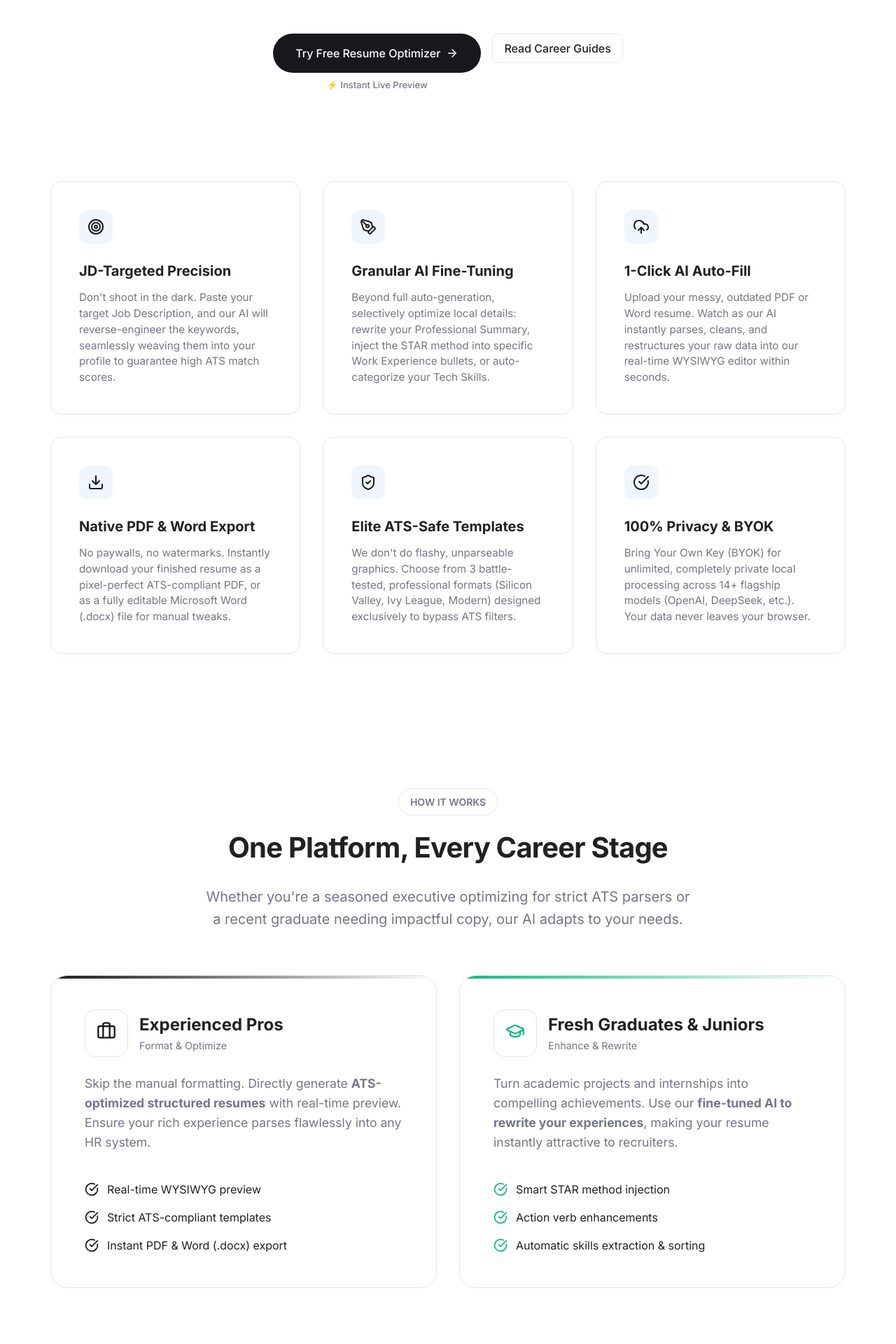
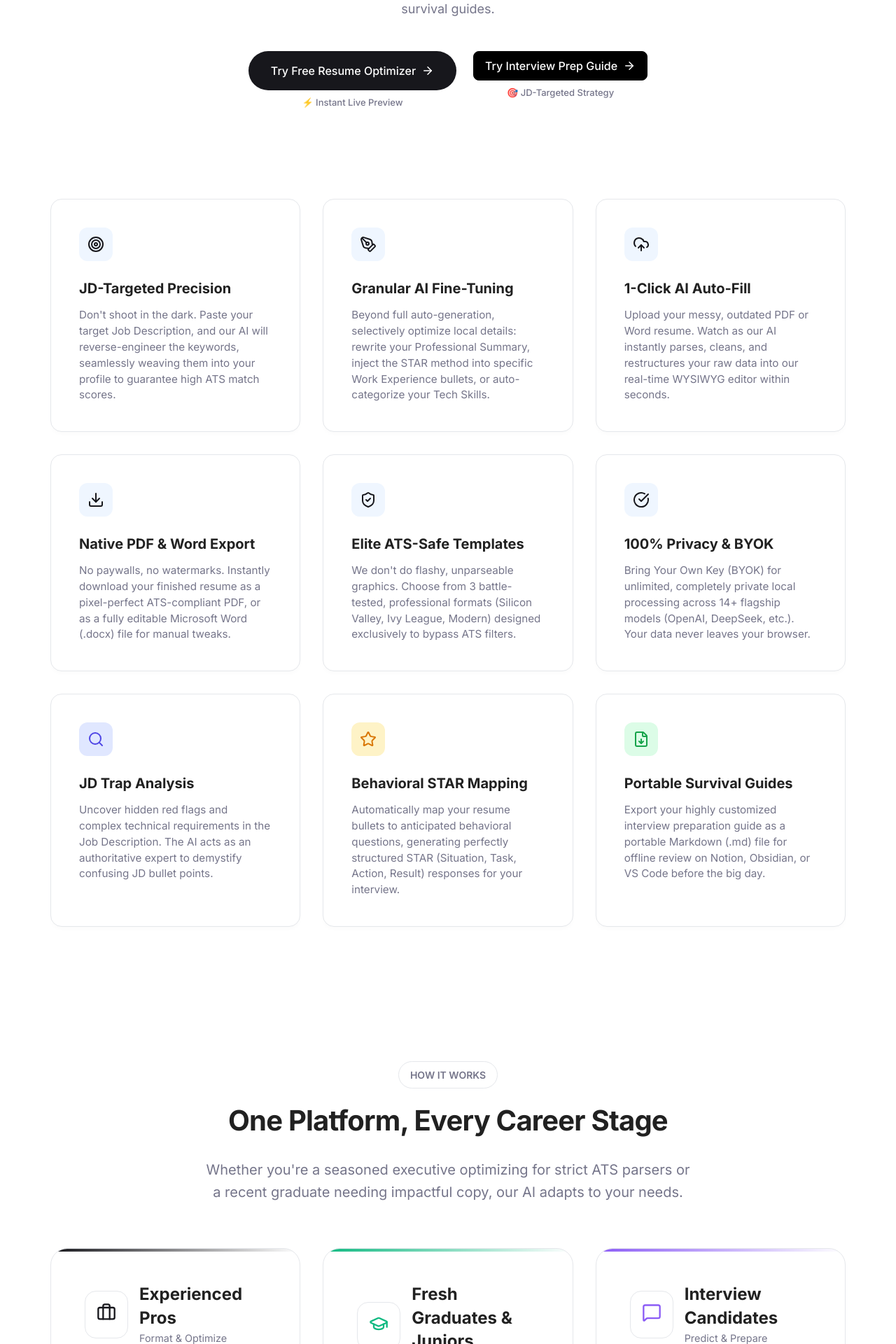
Before and after one commit to HermanTeng19/AI-Resume-Builder-SaaS, a React (Vite) app: page / in a window 1280 px wide. Shown: the part 600-2520 px from the top of the page at 70% size. Built offline with nearby package versions, Linux system fonts and the light colour scheme; a web font is replaced by a local one.

Commit message:
feat: promote Interview Prep Tool on Landing Page

```diff
--- a/src/pages/Landing.tsx
+++ b/src/pages/Landing.tsx
@@ -1,6 +1,6 @@
 import React from 'react';
 import { Link } from 'react-router-dom';
-import { ArrowRight, CheckCircle, ShieldCheck, Target, PenTool, Download, UploadCloud, Briefcase, GraduationCap } from 'lucide-react';
+import { ArrowRight, CheckCircle, ShieldCheck, Target, PenTool, Download, UploadCloud, Briefcase, GraduationCap, Search, Star, FileDown, MessageSquare } from 'lucide-react';
 import { SEO } from '../components/SEO';
 
 const modules = import.meta.glob('../content/blog/*.md', { query: '?raw', import: 'default', eager: true });
@@ -45,7 +45,7 @@ const articles = Object.keys(modules).map((path) => {
 
 const testimonials = [
   {
-    text: "I’ve subscribed to dozens of career newsletters, but Career Insight Labs stands out. The AI resume optimizer combined with deep industry reflection helped me land my dream job. It's thoughtful, and quietly inspiring.",
+    text: "I’ve subscribed to dozens of career newsletters, but Career Insight Labs stands out. The AI resume optimizer combined with the hyper-targeted interview survival guide helped me land my dream job. It's thoughtful, and quietly inspiring.",
     name: "Sarah Jenkins",
     title: "Product Manager",
     avatar: "https://randomuser.me/api/portraits/women/44.jpg"
@@ -75,7 +75,7 @@ const testimonials = [
     avatar: "https://randomuser.me/api/portraits/women/89.jpg"
   },
   {
-    text: "I was skeptical about AI resume builders until I found this. The targeted Job Description keyword injection completely changed my application strategy. Highly recommend it to anyone stuck in the job hunt.",
+    text: "I was skeptical about AI resume builders until I found this. The targeted Job Description keyword injection got me past the ATS, and the generated STAR behavioral answers saved me during the final interview round.",
     name: "Marcus Johnson",
     title: "Marketing Director",
     avatar: "https://randomuser.me/api/portraits/men/22.jpg"
@@ -101,18 +101,21 @@ const Landing: React.FC = () => {
             Master the Hiring Game.<br/><span className="gradient-text">AI Tools & Expert Insights.</span>
           </h1>
           <p className="hero-subtitle">
-            We analyze millions of data points to decode what modern Applicant Tracking Systems (ATS) want. Read our latest research or use our free AI tool to optimize your resume instantly.
+            We analyze millions of data points to decode what modern Applicant Tracking Systems (ATS) want. Use our free AI tools to optimize your resume instantly and prepare for interviews with hyper-targeted survival guides.
           </p>
-          <div className="hero-buttons">
+          <div className="hero-buttons" style={{ display: 'flex', gap: '1.5rem', flexWrap: 'wrap', justifyContent: 'center' }}>
             <div style={{ display: 'flex', flexDirection: 'column', alignItems: 'center', gap: '0.5rem' }}>
               <Link to="/app" className="btn btn-primary btn-lg">
                 Try Free Resume Optimizer <ArrowRight size={18} />
               </Link>
               <span style={{ fontSize: '13px', color: 'var(--text-muted)', fontWeight: 500 }}>⚡ Instant Live Preview</span>
             </div>
-            <Link to="/blog" className="btn btn-secondary btn-lg" style={{ alignSelf: 'flex-start' }}>
-              Read Career Guides
-            </Link>
+            <div style={{ display: 'flex', flexDirection: 'column', alignItems: 'center', gap: '0.5rem' }}>
+              <Link to="/interview-prep" className="btn btn-secondary btn-lg" style={{ background: 'var(--cohere-black)', color: 'white', borderColor: 'var(--cohere-black)' }}>
+                Try Interview Prep Guide <ArrowRight size={18} />
+              </Link>
+              <span style={{ fontSize: '13px', color: 'var(--text-muted)', fontWeight: 500 }}>🎯 JD-Targeted Strategy</span>
+            </div>
           </div>
         </div>
       </section>
@@ -148,6 +151,21 @@ const Landing: React.FC = () => {
           <div className="feature-icon-wrapper"><CheckCircle size={24} className="feature-icon" /></div>
           <h3>100% Privacy & BYOK</h3>
           <p>Bring Your Own Key (BYOK) for unlimited, completely private local processing across 14+ flagship models (OpenAI, DeepSeek, etc.). Your data never leaves your browser.</p>
+        </div>
+        <div className="feature-card">
+          <div className="feature-icon-wrapper" style={{ background: '#e0e7ff', color: '#4f46e5' }}><Search size={24} /></div>
+          <h3>JD Trap Analysis</h3>
+          <p>Uncover hidden red flags and complex technical requirements in the Job Description. The AI acts as an authoritative expert to demystify confusing JD bullet points.</p>
+        </div>
+        <div className="feature-card">
+          <div className="feature-icon-wrapper" style={{ background: '#fef3c7', color: '#d97706' }}><Star size={24} /></div>
+          <h3>Behavioral STAR Mapping</h3>
+          <p>Automatically map your resume bullets to anticipated behavioral questions, generating perfectly structured STAR (Situation, Task, Action, Result) responses for your interview.</p>
+        </div>
+        <div className="feature-card">
+          <div className="feature-icon-wrapper" style={{ background: '#dcfce7', color: '#16a34a' }}><FileDown size={24} /></div>
+          <h3>Portable Survival Guides</h3>
+          <p>Export your highly customized interview preparation guide as a portable Markdown (.md) file for offline review on Notion, Obsidian, or VS Code before the big day.</p>
         </div>
       </section>
 
@@ -205,6 +223,27 @@ const Landing: React.FC = () => {
               <li style={{ display: 'flex', alignItems: 'center', gap: '0.75rem', color: 'var(--text-color)' }}><CheckCircle size={20} style={{ color: '#10b981' }} /> Smart STAR method injection</li>
               <li style={{ display: 'flex', alignItems: 'center', gap: '0.75rem', color: 'var(--text-color)' }}><CheckCircle size={20} style={{ color: '#10b981' }} /> Action verb enhancements</li>
               <li style={{ display: 'flex', alignItems: 'center', gap: '0.75rem', color: 'var(--text-color)' }}><CheckCircle size={20} style={{ color: '#10b981' }} /> Automatic skills extraction & sorting</li>
+            </ul>
+          </div>
+          {/* Interview Card */}
+          <div className="glass-card" style={{ padding: '3rem', borderRadius: '24px', border: '1px solid var(--border-color)', position: 'relative', overflow: 'hidden', display: 'flex', flexDirection: 'column' }}>
+             <div style={{ position: 'absolute', top: 0, left: 0, width: '100%', height: '4px', background: 'linear-gradient(90deg, #8b5cf6, transparent)' }}></div>
+            <div style={{ display: 'flex', alignItems: 'center', gap: '1rem', marginBottom: '1.5rem' }}>
+              <div style={{ padding: '1rem', borderRadius: '16px', backgroundColor: 'var(--bg-secondary)', border: '1px solid var(--border-color)' }}>
+                <MessageSquare size={28} style={{ color: '#8b5cf6' }} />
+              </div>
+              <div>
+                <h3 style={{ fontSize: '1.5rem', fontWeight: 700, margin: 0 }}>Interview Candidates</h3>
+                <span style={{ color: 'var(--text-muted)', fontSize: '0.9rem' }}>Predict & Prepare</span>
+              </div>
+            </div>
+            <p style={{ color: 'var(--text-muted)', fontSize: '1.1rem', lineHeight: '1.6', marginBottom: '2.5rem', flex: 1 }}>
+              Stop guessing what they will ask. Generate a <strong>hyper-targeted survival guide</strong> based on your exact resume and the target JD to anticipate trap questions.
+            </p>
+            <ul style={{ listStyle: 'none', padding: 0, margin: 0, display: 'flex', flexDirection: 'column', gap: '1rem' }}>
+              <li style={{ display: 'flex', alignItems: 'center', gap: '0.75rem', color: 'var(--text-color)' }}><CheckCircle size={20} style={{ color: '#8b5cf6' }} /> Clarify confusing JD terms</li>
+              <li style={{ display: 'flex', alignItems: 'center', gap: '0.75rem', color: 'var(--text-color)' }}><CheckCircle size={20} style={{ color: '#8b5cf6' }} /> Tailored STAR behavioral stories</li>
+              <li style={{ display: 'flex', alignItems: 'center', gap: '0.75rem', color: 'var(--text-color)' }}><CheckCircle size={20} style={{ color: '#8b5cf6' }} /> Anticipate domain technical questions</li>
             </ul>
           </div>
         </div>
```
